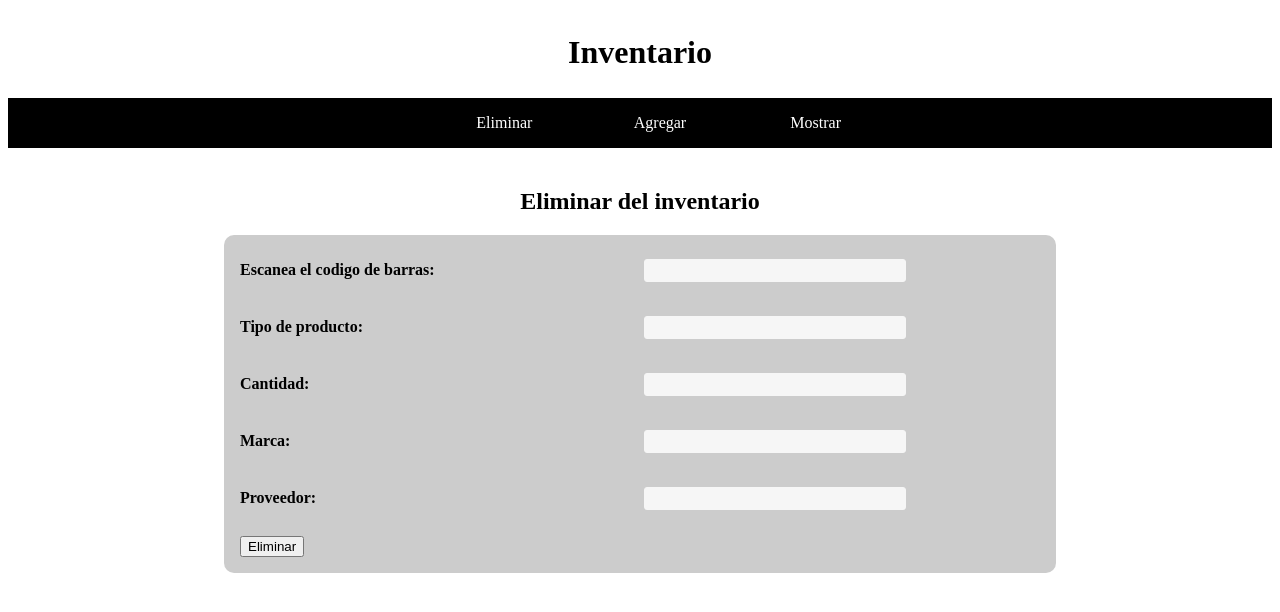
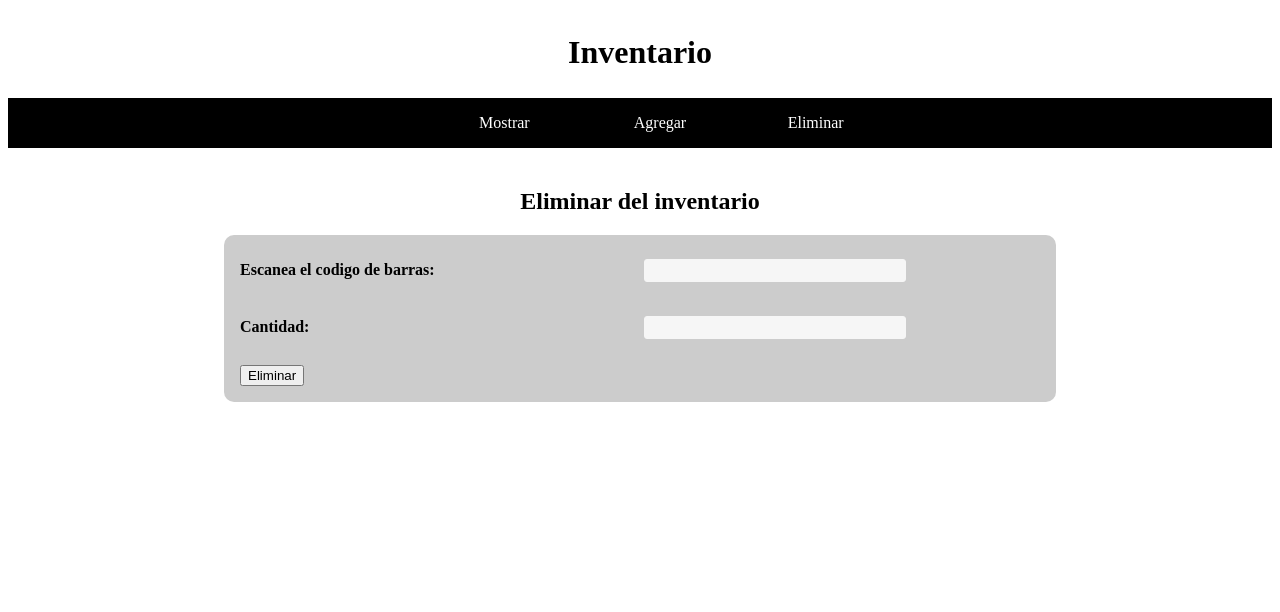
Before and after one commit to kimmurielO/BarCode, a PHP site: page /eliminar.php in a window 1280 px wide. Shown: the top 612 px of the page. Run offline with PHP 8.4, Linux system fonts and the light colour scheme.

Commit message:
Add files via upload

```diff
--- a/eliminar.php
+++ b/eliminar.php
@@ -11,9 +11,9 @@
 
 <nav>
     <ul>
+        <li><a href="./mostrarDP.php"> Mostrar </a></li>
+        <li><a href="./insertar.php"> Agregar </a></li>
         <li><a href="./eliminar.php"> Eliminar </a></li>
-        <li><a href="./insertar.php"> Agregar </a></li>
-        <li><a href="./mostrarDP.php"> Mostrar </a></li>
     </ul>
 </nav>
 
@@ -26,14 +26,8 @@
 <form method="POST" action="" onsubmit="return validaciones();">
 	<label for="codigoBarras"> Escanea el codigo de barras: </label>
 	<input type="text" name="codigoBarras" id="codigoBarras" onfocus="myFunction(this)" required><br><br>
-	<label for="fname"> Tipo de producto:</label>
-	<input type="text" name="fname" required><br><br>
 	<label for="cantE>"> Cantidad:</label>
 	<input type="text" name="cantE" id="cantE" required><br><br>
-	<label for="marca"> Marca:</label>
-	<input type="text" name="marca" id="marca" required><br><br>
-	<label for="proveedor"> Proveedor:</label>
-	<input type="text" name="proveedor" id="proveedor" required><br><br>
  	<input type="submit" name="submit" value="Eliminar">
 </form>
 
@@ -74,18 +68,15 @@ class MiBD extends SQLite3
 
 if(isset($_POST["submit"])){
 
-		$tipoProd = $_POST["fname"];
 		$codigoBarras = $_POST["codigoBarras"];
 		$cantidadE = - $_POST["cantE"];
-		$marca = $_POST["marca"];
-		$proveedor = $_POST["proveedor"];
 
 		$db = new MiBD();
 
 		$db->exec("CREATE TABLE IF NOT EXISTS `Almacen` (`Nombre` varchar(35) NOT NULL);");
 
 
-		$cantidad = $db->query("SELECT SUM(CantidadInicial) FROM Almacen WHERE CodigoDeBarras = $codigoBarras");
+		$cantidad = $db->query("SELECT CantidadActual FROM Recordar WHERE CodigoDeBarras = $codigoBarras");
 		$cantidad2 = $cantidad -> fetchArray();
 		$totalCant = $cantidad2[0] + $cantidadE;
 
@@ -93,7 +84,8 @@ if(isset($_POST["submit"])){
 			alert("No hay suficientes existencias en almacen");
 		}
 		else{
-			$db->exec("INSERT INTO Almacen (TipoDeProducto, CodigoDeBarras, Cantidad, CantidadInicial, Marca, Proveedor) VALUES ('$tipoProd', '$codigoBarras', '$totalCant' ,'$cantidadE', '$marca', '$proveedor');");
+			$db->exec("INSERT INTO Almacen (CodigoDeBarras, CantidadInicial) VALUES ('$codigoBarras','$cantidadE');");
+			$db->exec("UPDATE Recordar SET CantidadActual=$totalCant WHERE CodigoDeBarras=$codigoBarras;");
 		}
 
 
--- a/mostrarDP.php
+++ b/mostrarDP.php
@@ -11,9 +11,9 @@
 
 <nav>
     <ul>
+        <li><a href="./mostrarDP.php"> Mostrar </a></li>
+        <li><a href="./insertar.php"> Agregar </a></li>
         <li><a href="./eliminar.php"> Eliminar </a></li>
-        <li><a href="./insertar.php"> Agregar </a></li>
-        <li><a href="./mostrarDP.php"> Mostrar </a></li>
     </ul>
 </nav>
 
```
Also changed, not shown: insertar.php (+27 -19 lines), test.db.
